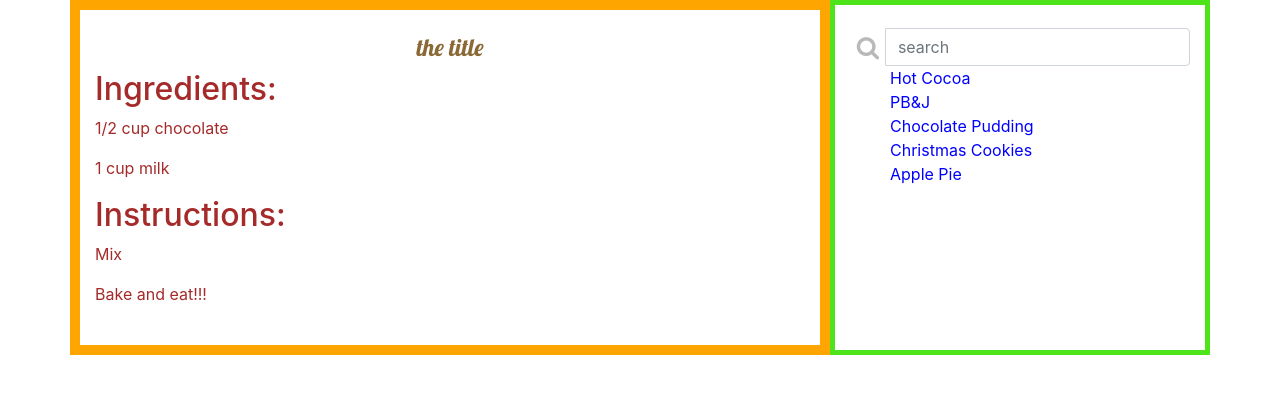
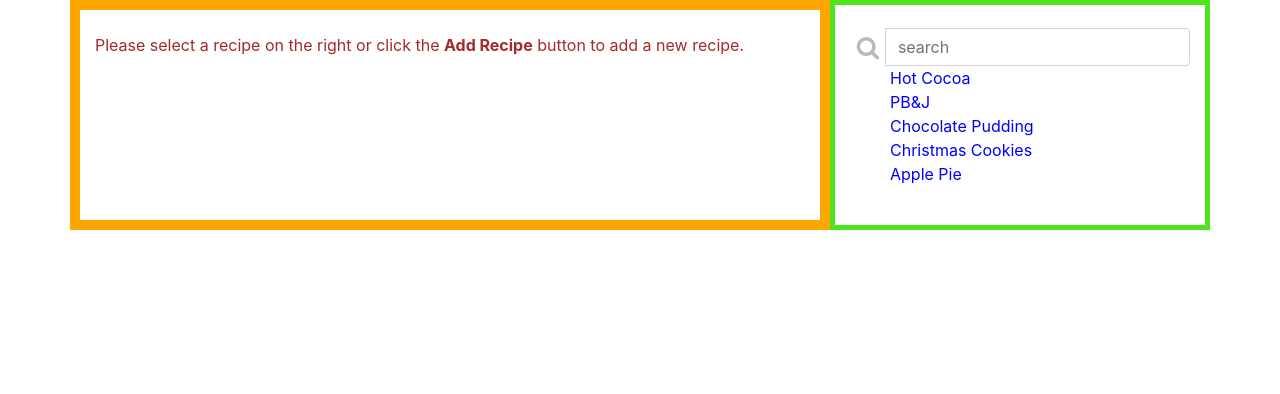
Before and after one commit to oclaros/recipe-box, a React app: page / in a window 1280 px wide. Shown: the top 394 px of the page. Built offline with nearby package versions, Linux system fonts and the light colour scheme.

Commit message:
added functionality to select and display one recipe.

```diff
--- a/src/container/RecipeContainer.js
+++ b/src/container/RecipeContainer.js
@@ -156,11 +156,14 @@ class RecipeContainer extends Component {
     super();
     this.state = {
       recipes: [],
-      recipeNames: []
+      recipeNames: [],
+      curRecipe : null
     };
 
     this.initRecipes = this.initRecipes.bind(this);
     this.setRecipeNames = this.setRecipeNames.bind(this);
+    this.getRecipe = this.getRecipe.bind(this);
+    this.renderCurrentRecipe = this.renderCurrentRecipe.bind(this);
   }
 
   componentDidMount() {
@@ -174,9 +177,31 @@ class RecipeContainer extends Component {
 
   setRecipeNames() {
     const names = recipes.map(recipe => {
-      return recipe.name;
+      return { id : recipe.id, name : recipe.name}
     });
     this.setState({ recipeNames: names });
+  }
+  getRecipe(e, recipeId){
+    e.preventDefault();
+    const curRecipe = this.state.recipes.find(recipeItem =>{
+      if(recipeItem.id === recipeId) return recipeItem;}
+    );
+    this.setState({curRecipe : curRecipe});
+  }
+
+  renderCurrentRecipe(){
+    const {curRecipe} = this.state;
+    if (curRecipe){
+      return (
+        <div>
+        <MainHeader title={curRecipe.name} />
+        <IngredientList ingList={curRecipe.ingredientList} />
+        <InstructionList instrList={curRecipe.instructionList} />
+        </div>
+      )
+    } else{
+      return <p>Please select a recipe on the right or click the <strong>Add Recipe</strong> button to add a new recipe.</p>
+    }
   }
 
   render() {
@@ -184,12 +209,11 @@ class RecipeContainer extends Component {
       <Container className="mainContainer">
         <Row>
           <Col md="8" className="recipeContainer">
-            <MainHeader title="the title" />
-            <IngredientList ingList={ingList} />
-            <InstructionList instrList={instrList} />
+            {this.renderCurrentRecipe()}
           </Col>
           <Col md="4" className="sidebar">
-            <Sidebar recipeNames={this.state.recipeNames} />
+            <Sidebar recipeNames={this.state.recipeNames}
+            getRecipe = {this.getRecipe} />
           </Col>
         </Row>
       </Container>
--- a/src/container/Sidebar.js
+++ b/src/container/Sidebar.js
@@ -19,7 +19,7 @@ class Sidebar extends Component {
     const data = recipeNames
       .filter(
         item =>
-          item
+          item.name
             .toUpperCase()
             .indexOf(this.state.searchTerm.toUpperCase()) >= 0
       )
@@ -45,14 +45,14 @@ class Sidebar extends Component {
         {data.length > 0 ? (
           <div>
             <ul>
-              {data.map((item, idx) => {
+              {data.map((item) => {
                 return (
                   <li
                     className="recipe-name-list"
-                    key={idx}
-                    onClick={e => this.getRecipe(e, item.id)}
+                    key={item.id}
+                    onClick={e => this.props.getRecipe(e, item.id)}
                   >
-                    {item}
+                    {item.name}
                   </li>
                 );
               })}
```
